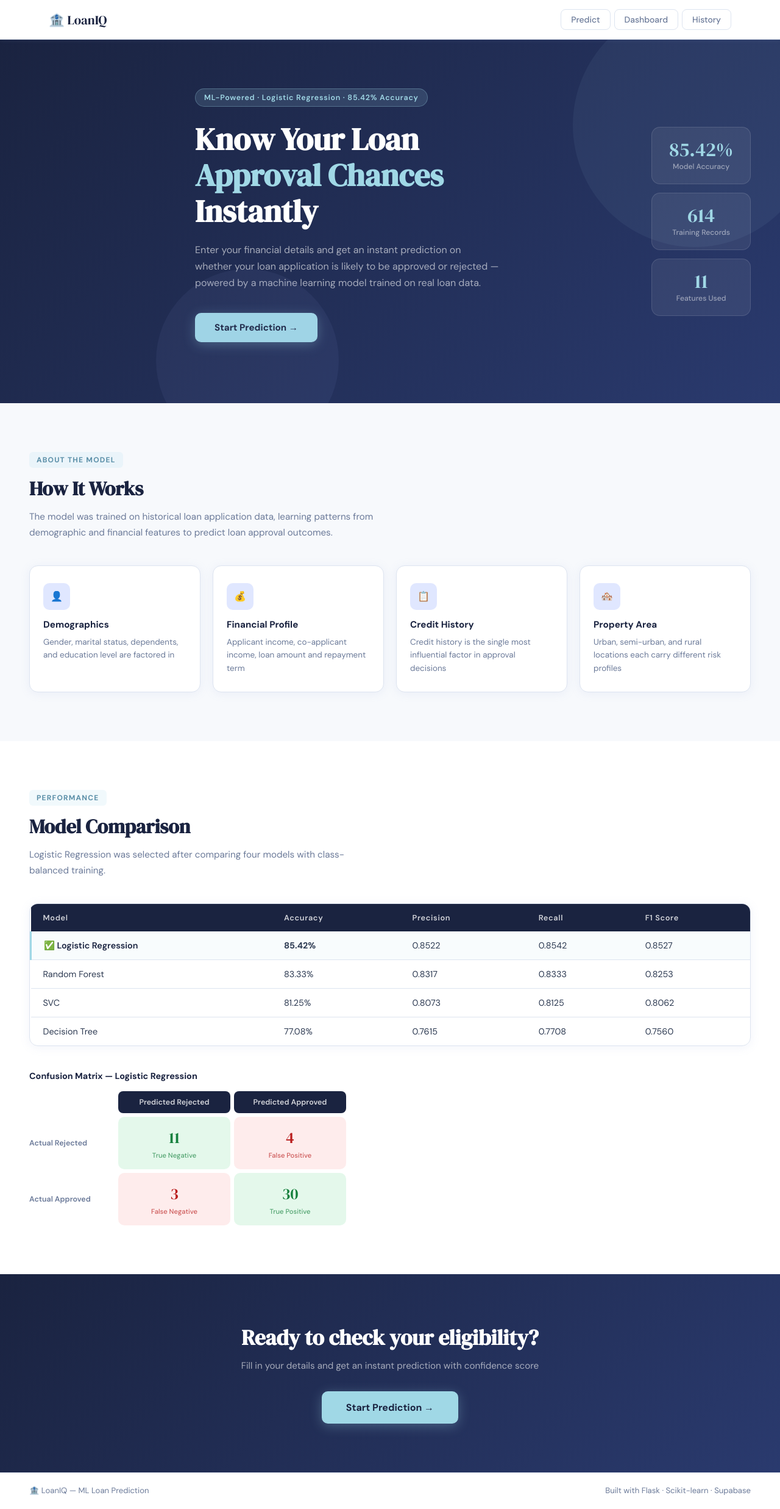
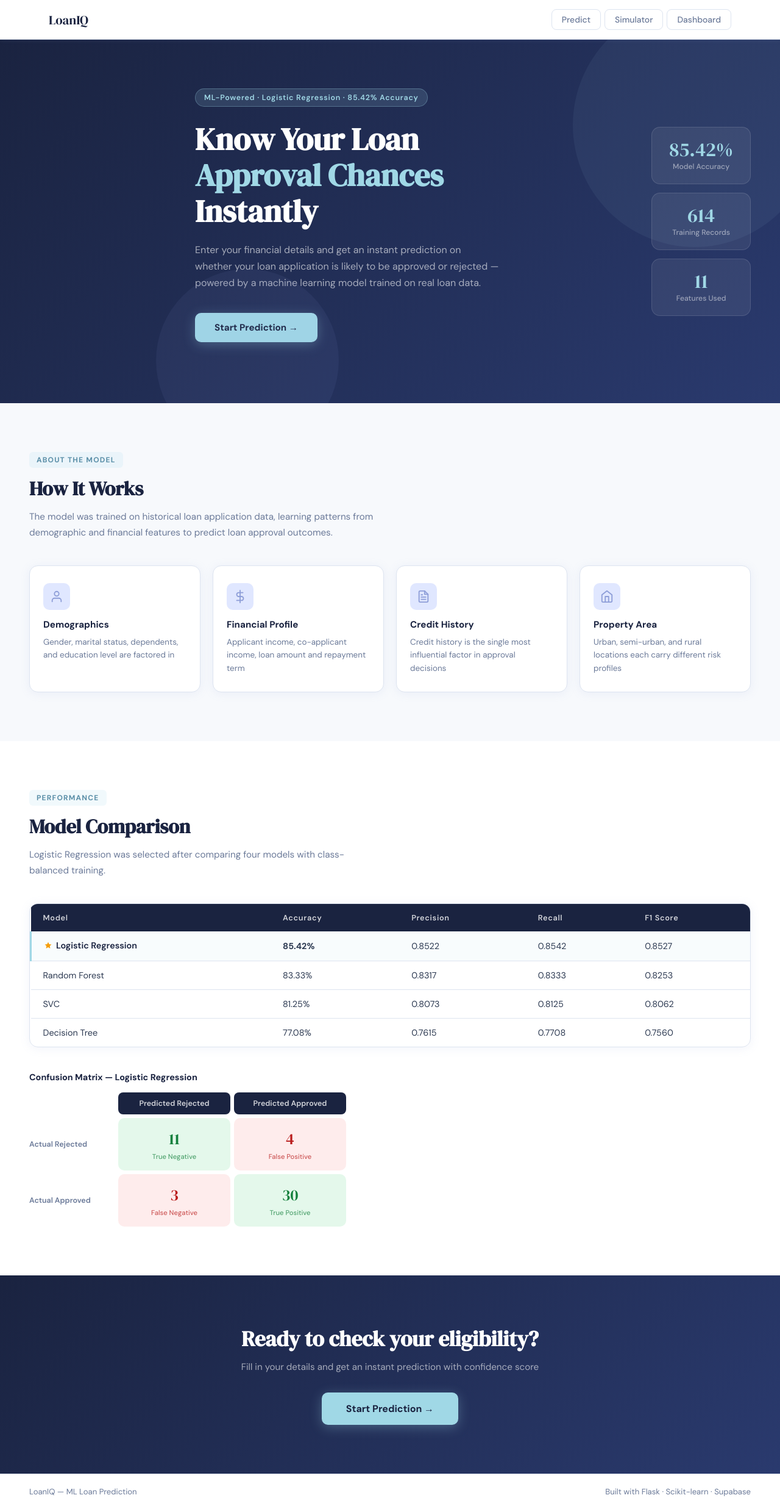
Before and after one commit to Mohit26-BM/Python_Machine_Learning, a Flask app: page / in a window 1280 px wide. Shown: the whole page at 61% size. Before the commit the page ends 2451 px from the top, so only its background shows below. Run offline with Flask 3, Linux system fonts and the light colour scheme; parts of the project's set-up code (start-up, migrations or seed data) failed here and were passed over.

Commit message:
Modify index.html for simulator link and stats
Updated the index.html file to include a simulator link in the navbar and added data attributes for dynamic statistics display.

```diff
--- a/Loan_Prediction_SVC/templates/index.html
+++ b/Loan_Prediction_SVC/templates/index.html
@@ -13,11 +13,11 @@
       <!-- Navbar -->
       <nav class="navbar">
          <div class="nav-inner">
-      <span class="nav-brand">🏦 LoanIQ</span>
+            <span class="nav-brand">LoanIQ</span>
             <div class="nav-links">
-  <a href="/predict" class="nav-pill">Predict</a>
+               <a href="/predict"   class="nav-pill">Predict</a>
+               <a href="/simulate"  class="nav-pill">Simulator</a>
                <a href="/dashboard" class="nav-pill">Dashboard</a>
-  <a href="/history" class="nav-pill">History</a>
             </div>
          </div>
       </nav>
@@ -42,15 +42,15 @@
          <!-- Floating stat cards -->
          <div class="hero-cards">
             <div class="stat-card">
-        <div class="stat-value">85.42%</div>
+               <div class="stat-value" data-target="85.42" data-suffix="%">0%</div>
                <div class="stat-label">Model Accuracy</div>
             </div>
             <div class="stat-card">
-        <div class="stat-value">614</div>
+               <div class="stat-value" data-target="614" data-suffix="">0</div>
                <div class="stat-label">Training Records</div>
             </div>
             <div class="stat-card">
-        <div class="stat-value">11</div>
+               <div class="stat-value" data-target="11" data-suffix="">0</div>
                <div class="stat-label">Features Used</div>
             </div>
          </div>
@@ -67,26 +67,54 @@
             </p>
 
             <div class="features-grid">
+
                <div class="feature-card">
-          <div class="feature-icon">👤</div>
+                  <div class="feature-icon">
+                     <svg width="22" height="22" viewBox="0 0 24 24" fill="none" stroke="currentColor" stroke-width="2" stroke-linecap="round" stroke-linejoin="round">
+                        <path d="M20 21v-2a4 4 0 0 0-4-4H8a4 4 0 0 0-4 4v2"/>
+                        <circle cx="12" cy="7" r="4"/>
+                     </svg>
+                  </div>
                   <h3>Demographics</h3>
                   <p>Gender, marital status, dependents, and education level are factored in</p>
                </div>
+
                <div class="feature-card">
-          <div class="feature-icon">💰</div>
+                  <div class="feature-icon">
+                     <svg width="22" height="22" viewBox="0 0 24 24" fill="none" stroke="currentColor" stroke-width="2" stroke-linecap="round" stroke-linejoin="round">
+                        <line x1="12" y1="1" x2="12" y2="23"/>
+                        <path d="M17 5H9.5a3.5 3.5 0 0 0 0 7h5a3.5 3.5 0 0 1 0 7H6"/>
+                     </svg>
+                  </div>
                   <h3>Financial Profile</h3>
                   <p>Applicant income, co-applicant income, loan amount and repayment term</p>
                </div>
+
                <div class="feature-card">
-          <div class="feature-icon">📋</div>
+                  <div class="feature-icon">
+                     <svg width="22" height="22" viewBox="0 0 24 24" fill="none" stroke="currentColor" stroke-width="2" stroke-linecap="round" stroke-linejoin="round">
+                        <path d="M14 2H6a2 2 0 0 0-2 2v16a2 2 0 0 0 2 2h12a2 2 0 0 0 2-2V8z"/>
+                        <polyline points="14 2 14 8 20 8"/>
+                        <line x1="16" y1="13" x2="8" y2="13"/>
+                        <line x1="16" y1="17" x2="8" y2="17"/>
+                        <polyline points="10 9 9 9 8 9"/>
+                     </svg>
+                  </div>
                   <h3>Credit History</h3>
                   <p>Credit history is the single most influential factor in approval decisions</p>
                </div>
+
                <div class="feature-card">
-          <div class="feature-icon">🏘️</div>
+                  <div class="feature-icon">
+                     <svg width="22" height="22" viewBox="0 0 24 24" fill="none" stroke="currentColor" stroke-width="2" stroke-linecap="round" stroke-linejoin="round">
+                        <path d="M3 9l9-7 9 7v11a2 2 0 0 1-2 2H5a2 2 0 0 1-2-2z"/>
+                        <polyline points="9 22 9 12 15 12 15 22"/>
+                     </svg>
+                  </div>
                   <h3>Property Area</h3>
                   <p>Urban, semi-urban, and rural locations each carry different risk profiles</p>
                </div>
+
             </div>
          </div>
       </section>
@@ -113,7 +141,14 @@
                   </thead>
                   <tbody>
                      <tr class="best-row">
-              <td><span class="model-badge">✅ Logistic Regression</span></td>
+                        <td>
+                           <span class="model-badge">
+                              <svg class="badge-icon" viewBox="0 0 24 24" fill="currentColor" aria-hidden="true">
+                                 <path d="M12 2.5l2.9 5.9 6.5.9-4.7 4.6 1.1 6.5L12 17.3 6.2 20.4l1.1-6.5-4.7-4.6 6.5-.9L12 2.5z"/>
+                              </svg>
+                              Logistic Regression
+                           </span>
+                        </td>
                         <td><strong>85.42%</strong></td>
                         <td>0.8522</td>
                         <td>0.8542</td>
@@ -151,16 +186,15 @@
                   <div class="cm-label-top"></div>
                   <div class="cm-header">Predicted Rejected</div>
                   <div class="cm-header">Predicted Approved</div>
-
                   <div class="cm-label">Actual Rejected</div>
                   <div class="cm-cell tp">11<span>True Negative</span></div>
                   <div class="cm-cell fp">4<span>False Positive</span></div>
-
                   <div class="cm-label">Actual Approved</div>
                   <div class="cm-cell fn">3<span>False Negative</span></div>
                   <div class="cm-cell tn">30<span>True Positive</span></div>
                </div>
             </div>
+
          </div>
       </section>
 
@@ -176,10 +210,11 @@
       <!-- Footer -->
       <footer class="footer">
          <div class="footer-inner">
-      <span>🏦 LoanIQ — ML Loan Prediction</span>
+            <span>LoanIQ — ML Loan Prediction</span>
             <span>Built with Flask · Scikit-learn · Supabase</span>
          </div>
       </footer>
 
+      <script src="{{ url_for('static', filename='js/main.js') }}"></script>
    </body>
 </html>
```
Lines whose indentation alone changed are shown as unchanged.
